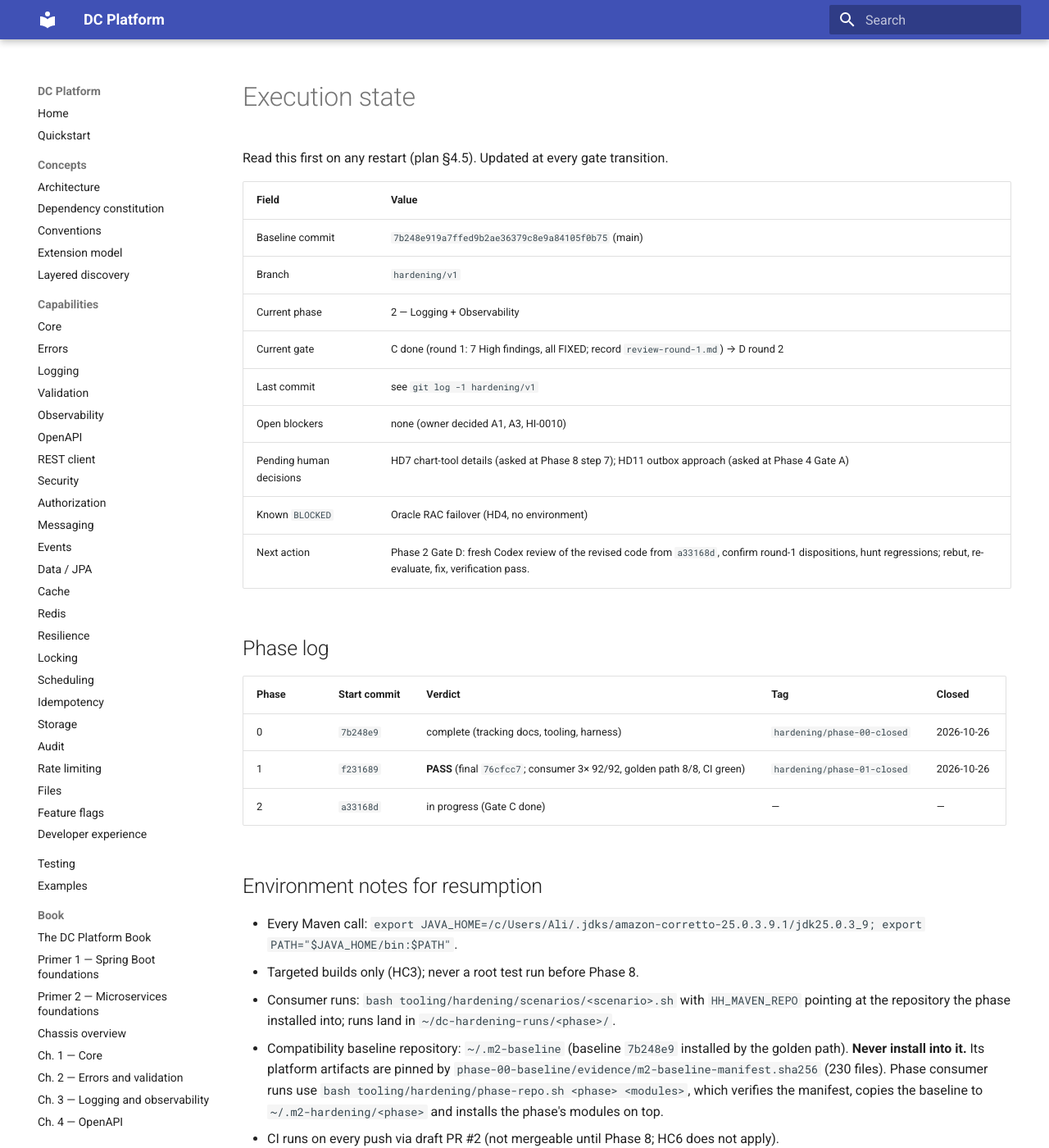
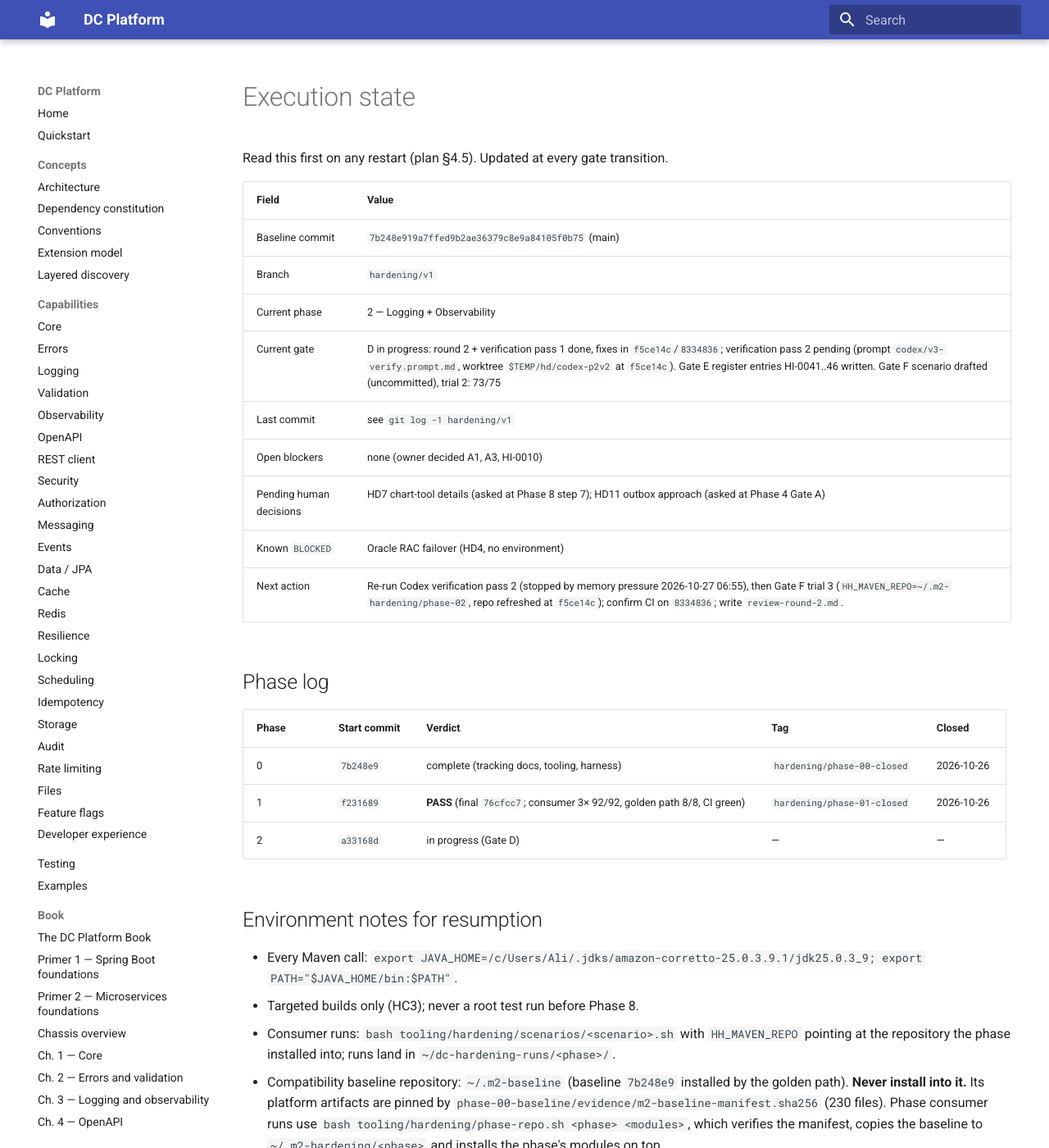
Before and after one commit to muhammadallee/dc-platform, an MkDocs documentation site: the page built from docs/production-readiness/STATE.md, in a window 1280 px wide and 1400 px high. Shown: the whole window at 82% size. Built offline with MkDocs 1.6.1 and Material for MkDocs 9.7.7, drawn with Linux system fonts in a browser that asks for light colours.

Commit message:
docs(hardening): STATE — phase 2 gate D progress
Co-Authored-By: Claude Opus 5.5 <noreply@anthropic.com>

```diff
--- a/docs/production-readiness/STATE.md
+++ b/docs/production-readiness/STATE.md
@@ -7,12 +7,12 @@ Read this first on any restart (plan §4.5). Updated at every gate transition.
 | Baseline commit | `7b248e919a7ffed9b2ae36379c8e9a84105f0b75` (main) |
 | Branch | `hardening/v1` |
 | Current phase | 2 — Logging + Observability |
-| Current gate | C done (round 1: 7 High findings, all FIXED; record `review-round-1.md`) → D round 2 |
+| Current gate | D in progress: round 2 + verification pass 1 done, fixes in `f5ce14c`/`8334836`; verification pass 2 pending (prompt `codex/v3-verify.prompt.md`, worktree `$TEMP/hd/codex-p2v2` at `f5ce14c`). Gate E register entries HI-0041..46 written. Gate F scenario drafted (uncommitted), trial 2: 73/75 |
 | Last commit | see `git log -1 hardening/v1` |
 | Open blockers | none (owner decided A1, A3, HI-0010) |
 | Pending human decisions | HD7 chart-tool details (asked at Phase 8 step 7); HD11 outbox approach (asked at Phase 4 Gate A) |
 | Known `BLOCKED` | Oracle RAC failover (HD4, no environment) |
-| Next action | Phase 2 Gate D: fresh Codex review of the revised code from `a33168d`, confirm round-1 dispositions, hunt regressions; rebut, re-evaluate, fix, verification pass. |
+| Next action | Re-run Codex verification pass 2 (stopped by memory pressure 2026-10-27 06:55), then Gate F trial 3 (`HH_MAVEN_REPO=~/.m2-hardening/phase-02`, repo refreshed at `f5ce14c`); confirm CI on `8334836`; write `review-round-2.md`. |
 
 ## Phase log
 
@@ -20,7 +20,7 @@ Read this first on any restart (plan §4.5). Updated at every gate transition.
 |---|---|---|---|---|
 | 0 | `7b248e9` | complete (tracking docs, tooling, harness) | `hardening/phase-00-closed` | 2026-10-26 |
 | 1 | `f231689` | **PASS** (final `76cfcc7`; consumer 3× 92/92, golden path 8/8, CI green) | `hardening/phase-01-closed` | 2026-10-26 |
-| 2 | `a33168d` | in progress (Gate C done) | — | — |
+| 2 | `a33168d` | in progress (Gate D) | — | — |
 
 ## Environment notes for resumption
 
```
